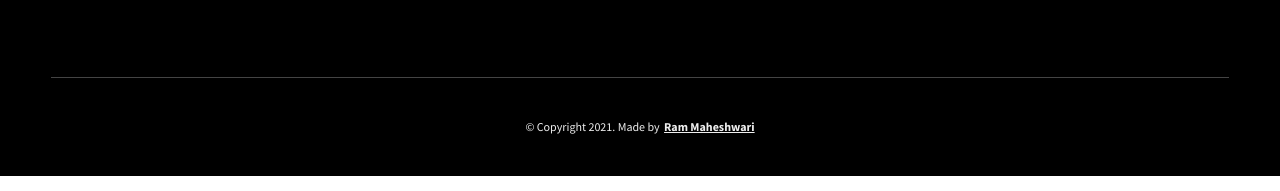
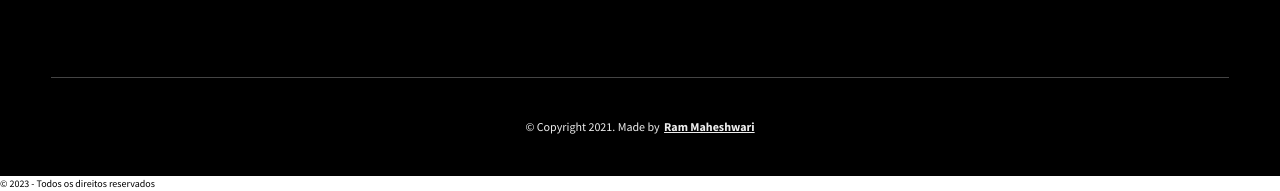
Before and after one commit to LuanaDumas/Portfolio, a website: page index.html in a window 1280 px wide. Shown: the part 5750-5941 px from the top of the page. Drawn offline with Linux system fonts and the light colour scheme.

Commit message:
Update index.html

```diff
--- a/index.html
+++ b/index.html
@@ -413,7 +413,9 @@ Atualmente estou finalizando o <strong> Mestrado em Ciências e Engenharia de Ma
         </div>
       </div>
     </footer>
-
+<div id="footer">
+            © 2023 - Todos os direitos reservados
+        </div>
     <script src="./index.js"></script>
   </body>
 </html>
```
